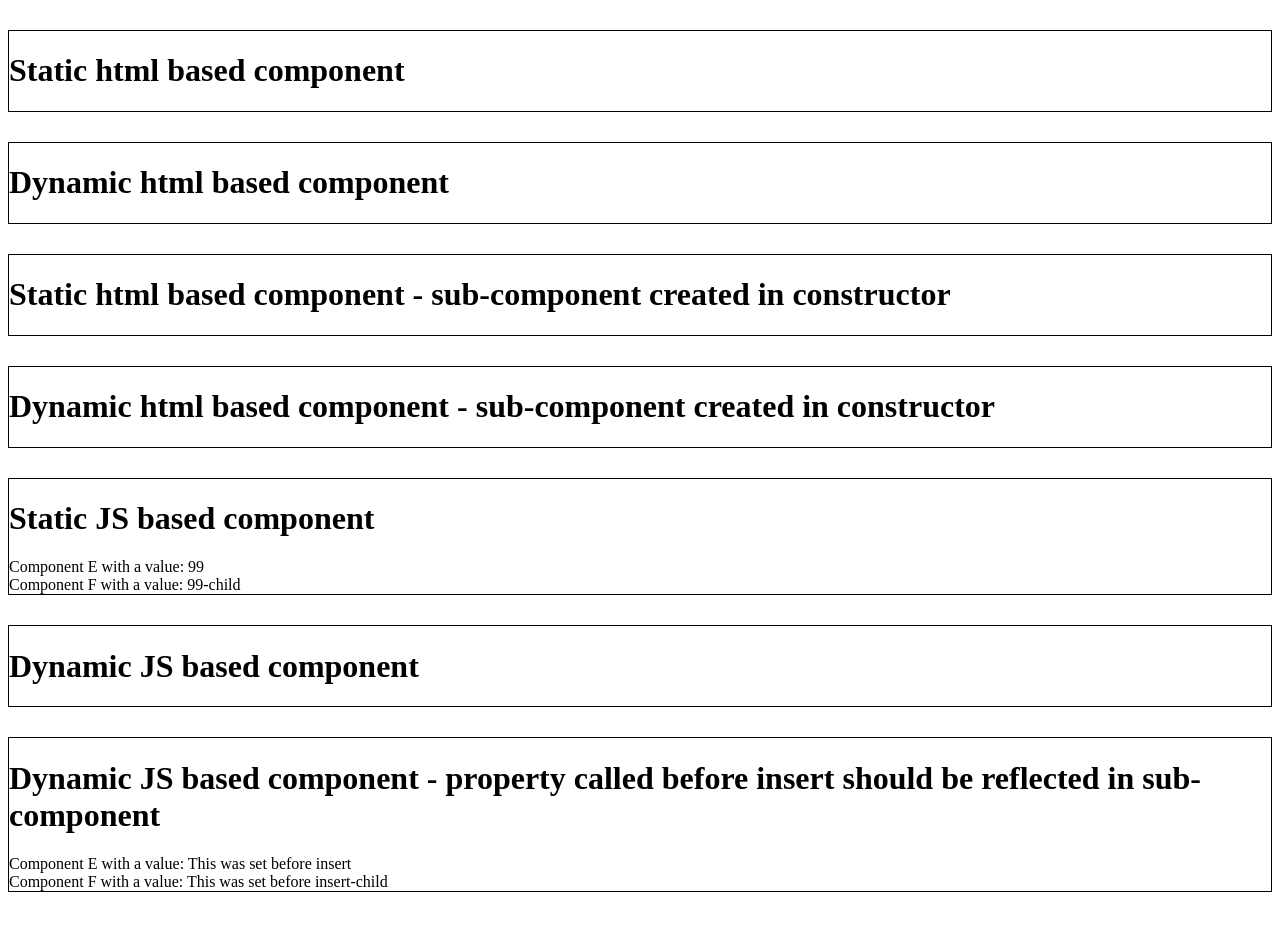
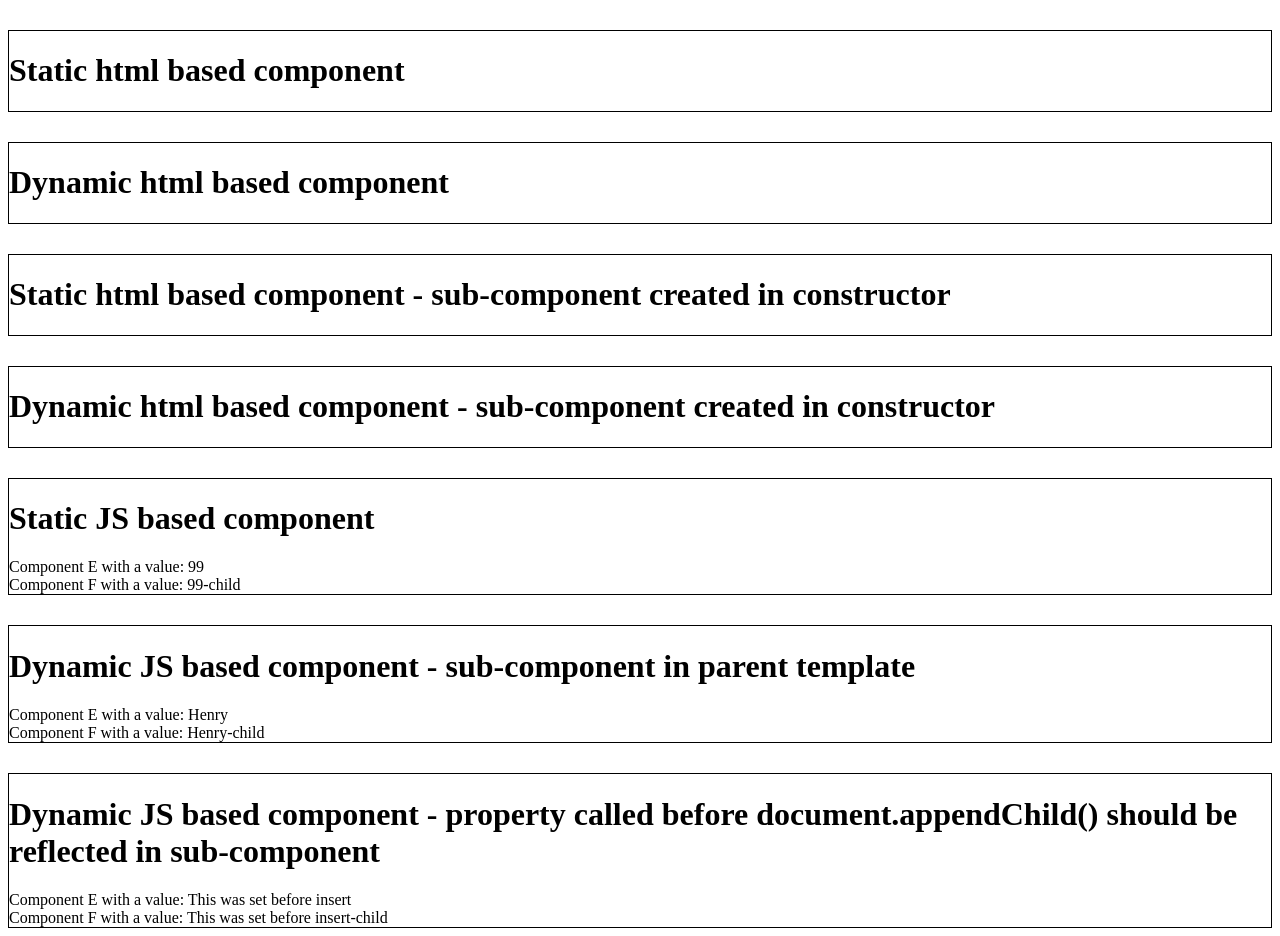
Before and after one commit to gurneyds/vanilla-web-components, a website: page index.html in a window 1280 px wide. Before the commit the page ends 900 px from the top, so only its background shows below. Drawn offline with Linux system fonts and the light colour scheme.

Commit message:
Update the documentation to our current understanding

```diff
--- a/index.html
+++ b/index.html
@@ -42,11 +42,11 @@
 	</div>
 
 	<div id="container3" class="demo">
-		<h1>Dynamic JS based component</h1>
+		<h1>Dynamic JS based component - sub-component in parent template</h1>
 	</div>
 
 	<div id="container4" class="demo">
-		<h1>Dynamic JS based component - property called before insert should be reflected in sub-component</h1>
+		<h1>Dynamic JS based component - property called before document.appendChild() should be reflected in sub-component</h1>
 	</div>
 
 	<script>
@@ -62,9 +62,9 @@
 		// We would expect this value to make it into the sub-component - and it does
 		compC.value = "George";
 
-		// var compE = document.createElement('comp-e');
-		// document.querySelector('#container3').appendChild(compE);
-		// compE.value = "Henry";
+		var compE = document.createElement('comp-e');
+		document.querySelector('#container3').appendChild(compE);
+		compE.value = "Henry";
 
 		var compE2 = document.createElement('comp-e');
 		compE2.value = "This was set before insert";
--- a/js/componentE.js
+++ b/js/componentE.js
@@ -8,8 +8,16 @@
 
 	class CompE extends HTMLElement {
 		constructor() {
+			// Rule #1 - call super() with no parameters
 			super();
 			console.log("ComponentE constuctor");
+
+			// Rule #7 Setup shadowRoot
+			this.attachShadow({mode: 'open'}).innerHTML = template;
+
+			// Rule #4 Don't call document.write() or document.open()
+			// Rule #5 Don't inspect the attributes or children in the constructor
+			// Rule #2 Don't call return
 		}
 
 		connectedCallback() {
@@ -17,10 +25,12 @@
 
 			// The connected callback will be called whenever the component is moved to another place on the page, so
 			// it's probably a good idea to protect the shadowRoot from multiple calls.
-			if(!this.shadowRoot) {
-				this.attachShadow({mode: 'open'}).innerHTML = template;
-			}
+			// if(!this.shadowRoot) {
+			// 	this.attachShadow({mode: 'open'}).innerHTML = template;
+			// }
 
+			// Rule #4 wait until the object is created and on the page before inspecting attributes
+			// Rule #6 The connectedCallback method may be called more than once, so handle the state propertly (ie look for cached state)
 			// If the private variable has been set, then use it. Otherwise look for the attribute, else 0
 			this.value = this._value || (this.getAttribute('value') || 0);
 		}
@@ -35,8 +45,9 @@
 		set value(value) {
 			this._value = value;
 
+			// Rule #6 The connectedCallback may not have been called at this point, so be sure and check (ie If the shadowRoot is present then we know that the connectedCallback has been called)
 			// It is possible that this could be called before the connected callback sets up the sub-components, so
-			// again protect it by looking at the shadowRoot. If the shadowRoot is there, then we would expect the
+			// protect it by looking at the shadowRoot. If the shadowRoot is there, then we would expect the
 			// sub-component to also be there.
 			if(this.shadowRoot) {
 				this.shadowRoot.querySelector('#value').textContent = value;
--- a/js/componentF.js
+++ b/js/componentF.js
@@ -9,20 +9,12 @@
 		constructor() {
 			super();
 			console.log("ComponentF constuctor");
-
 			this.attachShadow({mode: 'open'}).innerHTML = template;
-
-			// This code is called after the parent constructor but before the connectedCallback of the parent.
-			// Setting values here is ok because the parent can override them in it's connectedCallback
-			this.value = this.getAttribute('value') || 0;
 		}
 
 		connectedCallback() {
 			console.log("ComponentF connectedCallback");
-
-			// This callback is called after the parent connectedCallback, so if the parent sets values in this
-			// component, then the values could be overridden here
-			//this.value = this.getAttribute('value') || 0;
+			this.value = this._value || (this.getAttribute('value') || 0);
 		}
 		disconnectedCallback() {
 			console.log("ComponentF disconnectedCallback");
@@ -33,7 +25,9 @@
 		}
 		set value(value) {
 			this._value = value;
-			this.shadowRoot.querySelector('#value').textContent = value;
+			if(this.shadowRoot) {
+				this.shadowRoot.querySelector('#value').textContent = value;
+			}
 		}
 	}
 
```
Also changed, not shown: README.md.
